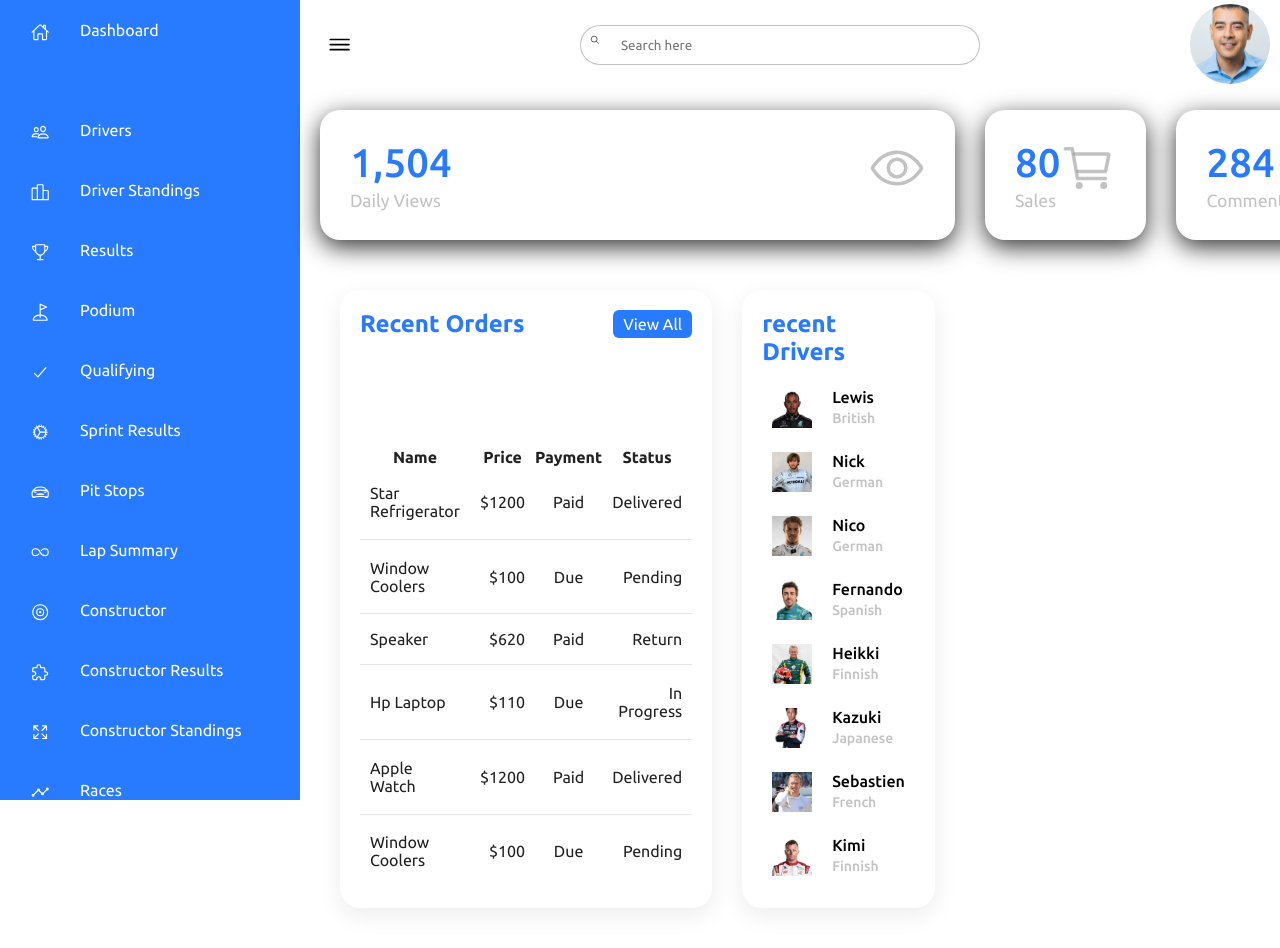
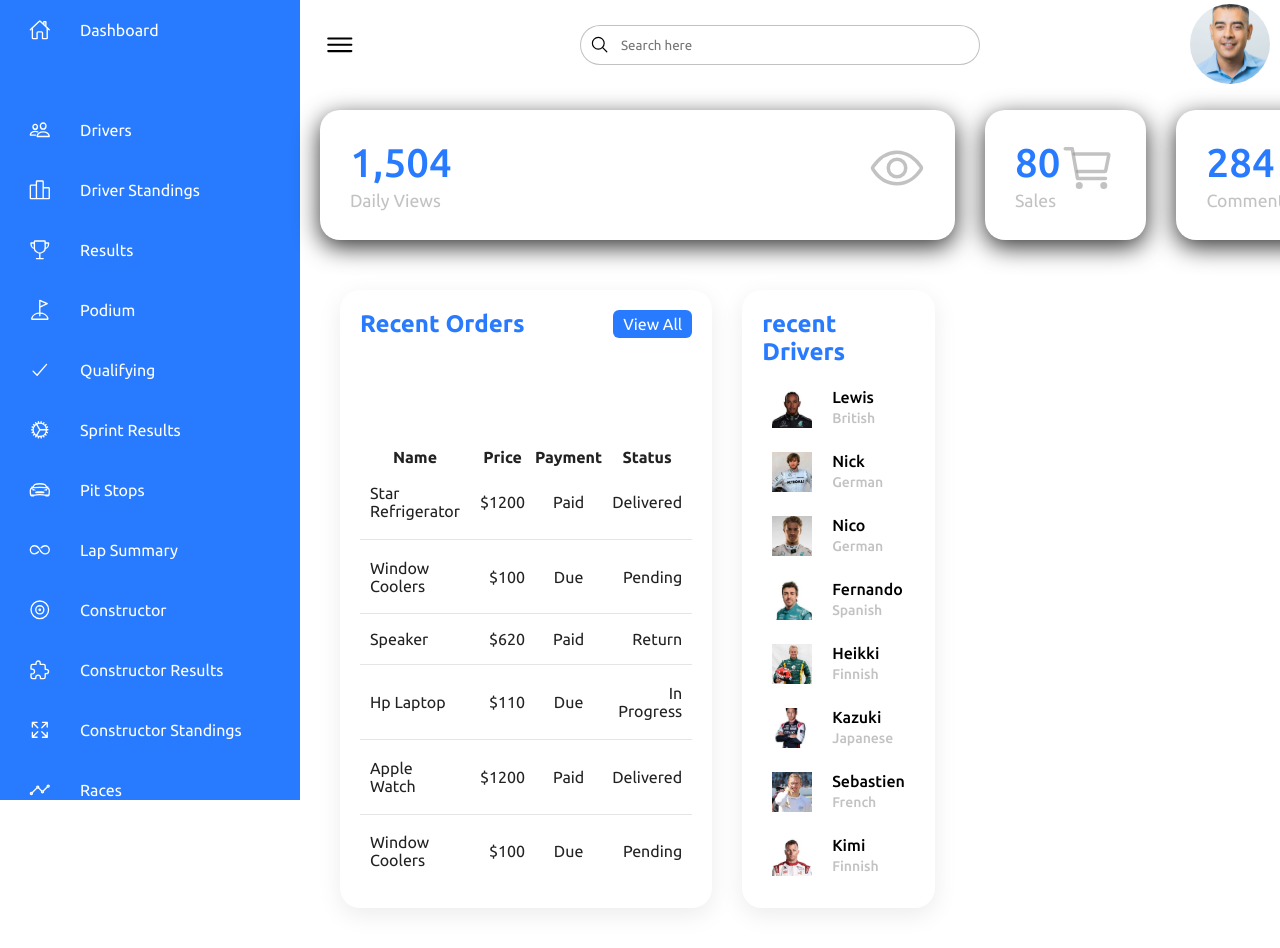
Before and after one commit to rosendo-lugo/formula_1_project, a website: page index.html in a window 1280 px wide. Shown: the top 948 px of the page. Drawn offline with nearby package versions, Linux system fonts and the light colour scheme.

Commit message:
Adjusted the icon size

```diff
--- a/style.css
+++ b/style.css
@@ -116,7 +116,7 @@ body
 /* Ion-icon styling */
 .navigation ul li a .icon ion-icon
 {
-    font-size: 1.15rem; /* Large icon size */
+    font-size: 1.35rem; /* Large icon size */
 }
 
 /* Title styling within links */
@@ -195,7 +195,7 @@ body
     display: flex;
     justify-content: center;
     align-items: center;
-    font-size: 1.7rem;
+    font-size: 2.1rem;
     cursor: pointer;
 }
 .search
@@ -224,7 +224,7 @@ body
     position: absolute;
     top: 0;
     left: 10px;
-    font-size: .6rem;
+    font-size: 1.2rem;
 }
 .profile-picture img
 {
```
